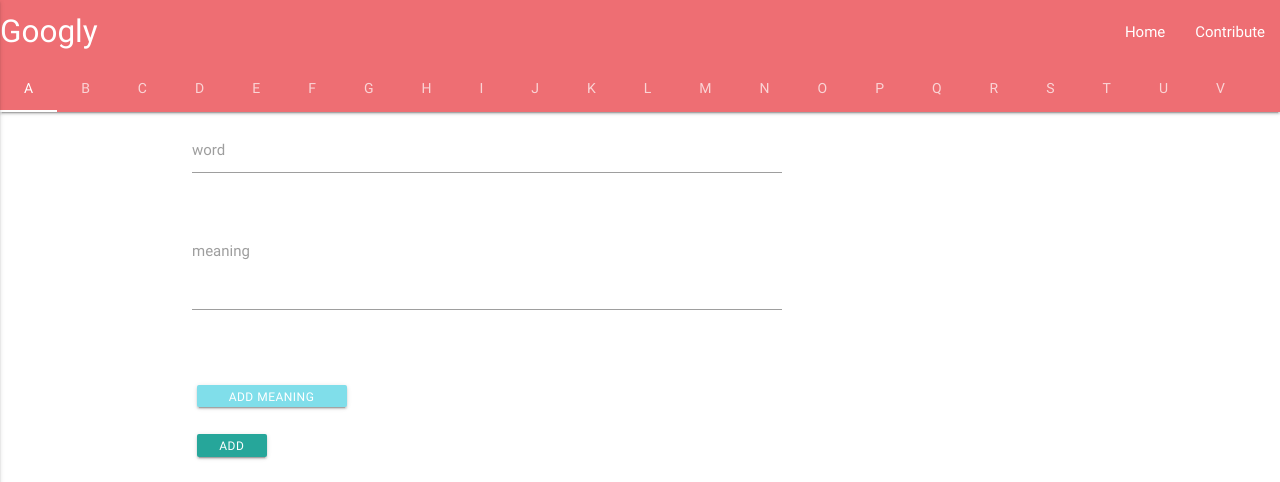
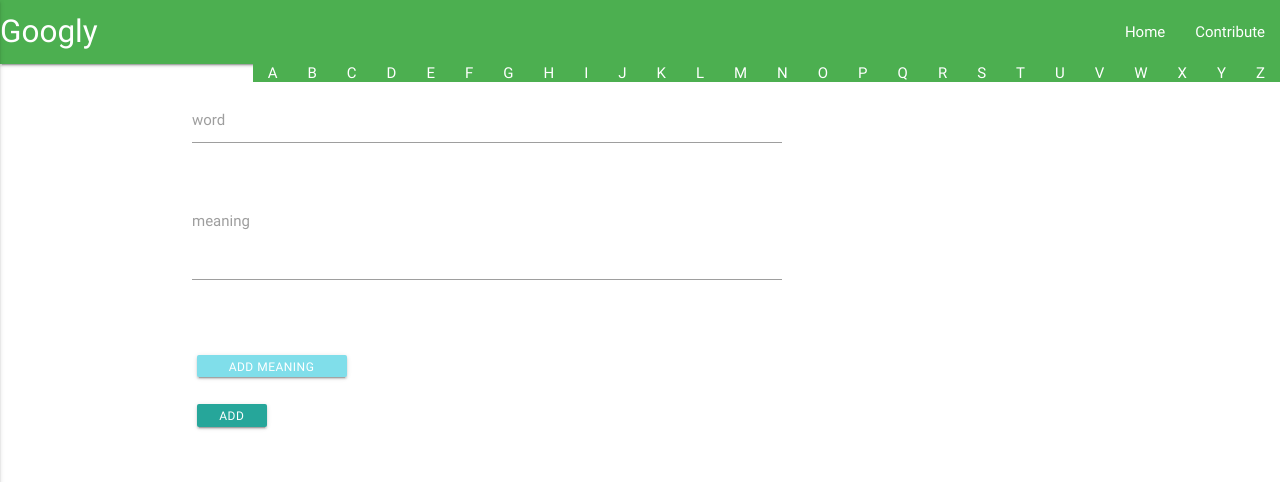
Before and after one commit to bravoalpha79/Googly-cricket-glossary, a Flask app: page /add_word in a window 1280 px wide. Shown: the top 482 px of the page. Run offline with Flask 2, Linux system fonts and the light colour scheme; some libraries are stand-ins or nearby versions.

Commit message:
remove Materialize tabs from navbar

```diff
--- a/templates/base.html
+++ b/templates/base.html
@@ -16,7 +16,7 @@
 <body>
     <!-- Materialize navbar -->
 	<nav class="nav-extended">
-		<div class="nav-wrapper">
+		<div class="nav-wrapper green">
 			<a href="{{url_for('index')}}" class="brand-logo">Googly</a>
 			<a href="#" data-activates="mobile-demo" class="button-collapse"><i class="material-icons">menu</i></a>
 			<ul id="nav-mobile" class="right hide-on-med-and-down">
@@ -39,9 +39,9 @@
 			</ul>
 		</div>
 		<div class="nav-content">
-			<ul class="tabs tabs-transparent">
+			<ul class="letter-links right">
 				{% for letter in letters %}
-				<li class="tab"><a href="{{url_for('display_letter', letter=letter)}}">{{letter}}</a></li>
+				<li class="letter-link green"><a href="{{url_for('display_letter', letter=letter)}}">{{letter}}</a></li>
 				{% endfor %}
 			</ul>
 		</div>
```
